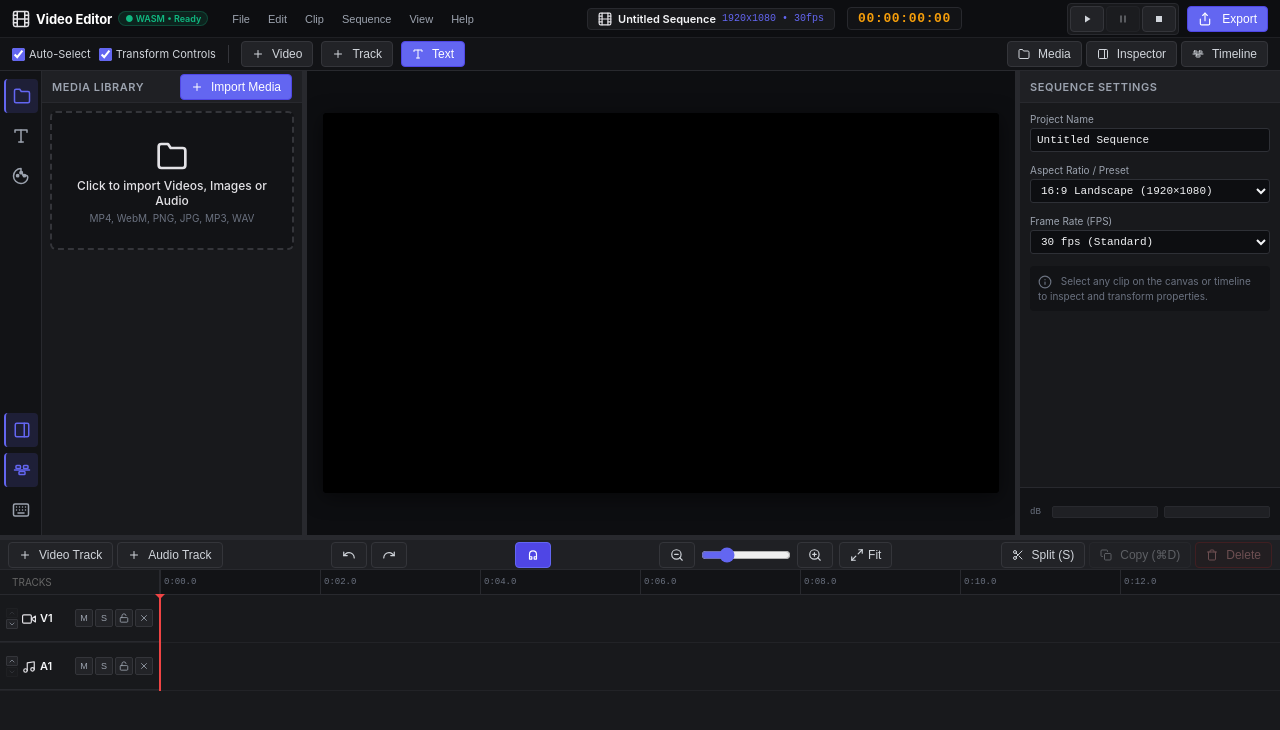
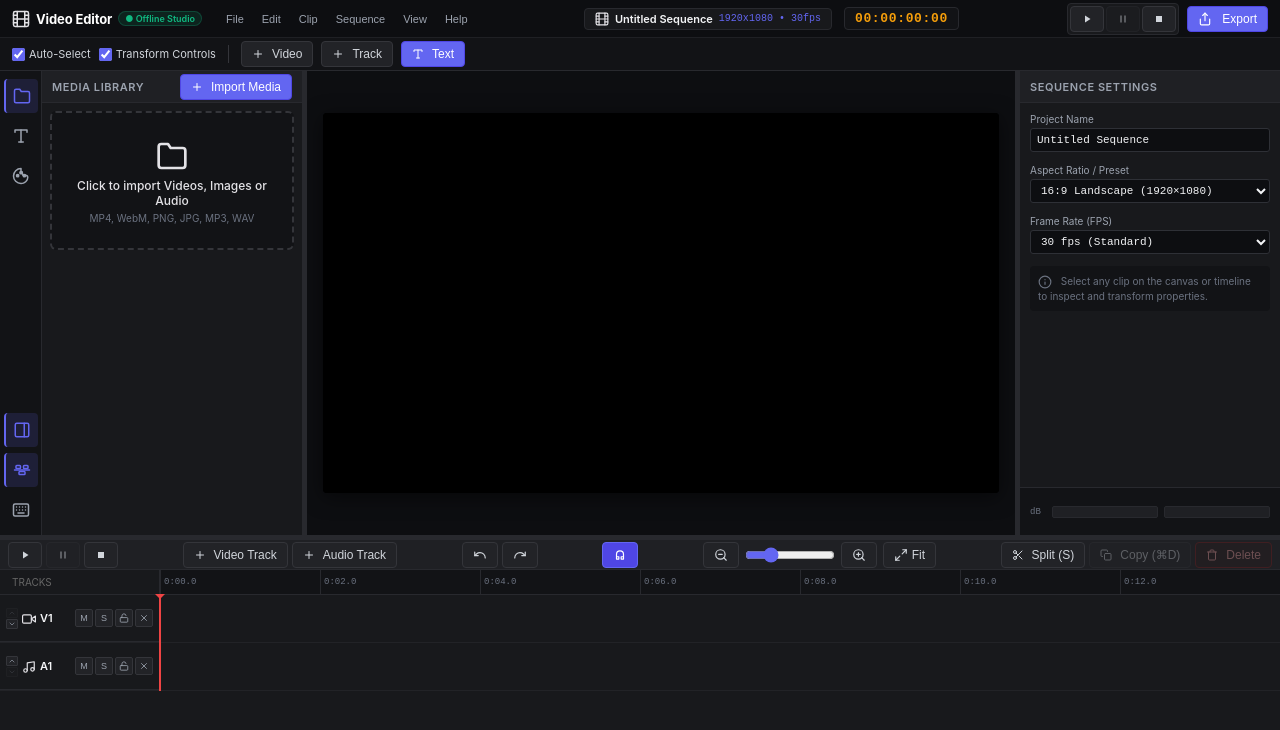
Before and after one commit to Melkoh02/video-editor, a React (Vite) app: page / in a window 1280 px wide. Shown: the top 730 px of the page. Built offline with nearby package versions, Linux system fonts and the light colour scheme.

Commit message:
fix(ui): layout refinements, text preset overflow fix, and webstorm-style dock controls

```diff
--- a/src/components/TextPanel.tsx
+++ b/src/components/TextPanel.tsx
@@ -122,15 +122,25 @@ export function TextPanel() {
                 display: "flex",
                 alignItems: "center",
                 justifyContent: "center",
-                padding: "8px",
+                padding: "4px 6px",
+                width: "56px",
+                height: "36px",
+                overflow: "hidden",
+                borderRadius: "4px",
+                flexShrink: 0,
               }}
             >
               <span
                 style={{
                   fontFamily: preset.text.fontFamily,
-                  fontSize: "14px",
+                  fontSize: "11px",
                   color: preset.text.color,
                   fontWeight: 600,
+                  overflow: "hidden",
+                  textOverflow: "ellipsis",
+                  whiteSpace: "nowrap",
+                  maxWidth: "100%",
+                  textAlign: "center",
                   textShadow: preset.text.strokeColor ? `0 0 2px ${preset.text.strokeColor}` : "none",
                 }}
               >
--- a/src/components/Timeline.tsx
+++ b/src/components/Timeline.tsx
@@ -547,6 +547,7 @@ export function Timeline() {
   const zoomToFit = useAppStore((s) => s.zoomToFit);
   const setZoom = useAppStore((s) => s.setZoom);
   const currentTime = useAppStore((s) => s.currentTime);
+  const playerState = useAppStore((s) => s.playerState);
   const selectedClipId = useAppStore((s) => s.selectedClipId);
   const addTrack = useAppStore((s) => s.addTrack);
   const splitClipAtCurrentTime = useAppStore((s) => s.splitClipAtCurrentTime);
@@ -656,6 +657,29 @@ export function Timeline() {
   return (
     <div className="tl-root">
       <div className="tl-bar">
+        {/* Transport Controls */}
+        <div className="tl-bar-group">
+          <button
+            className="tb-btn"
+            disabled={playerState === "playing"}
+            onClick={() => playbackController.play()}
+            title="Play (Space)"
+          >
+            <Icon name="play" size={12} />
+          </button>
+          <button
+            className="tb-btn"
+            disabled={playerState !== "playing"}
+            onClick={() => playbackController.pause()}
+            title="Pause (K / Space)"
+          >
+            <Icon name="pause" size={12} />
+          </button>
+          <button className="tb-btn" onClick={() => playbackController.stop()} title="Stop">
+            <Icon name="stop" size={12} />
+          </button>
+        </div>
+
         <div className="tl-bar-group">
           <Button onClick={() => addTrack("video")} title="Add video track">
             <Icon name="plus" size={12} style={{ marginRight: 4 }} /> Video Track
--- a/src/components/Topbar.tsx
+++ b/src/components/Topbar.tsx
@@ -120,7 +120,7 @@ export function Topbar({
           <div className="brand-badge">
             <Icon name="movie" size={18} className="brand-logo-icon" />
             <span className="brand-name">Video Editor</span>
-            <span className="status-pill">● WASM • Ready</span>
+            <span className="status-pill">● Offline Studio</span>
           </div>
 
           <nav className="topbar-menu" ref={menuNavRef}>
@@ -440,18 +440,6 @@ export function Topbar({
             <Icon name="text" size={12} style={{ marginRight: 4 }} /> Text
           </Button>
         </div>
-
-        <div className="dock-toggles">
-          <button className="tb-btn" onClick={toggleLeftDock} title="Toggle Left Media Dock">
-            <Icon name="folder" size={12} style={{ marginRight: 4 }} /> Media
-          </button>
-          <button className="tb-btn" onClick={toggleRightDock} title="Toggle Right Inspector Dock">
-            <Icon name="inspector" size={12} style={{ marginRight: 4 }} /> Inspector
-          </button>
-          <button className="tb-btn" onClick={toggleTimelineDock} title="Toggle Timeline Dock">
-            <Icon name="timeline" size={12} style={{ marginRight: 4 }} /> Timeline
-          </button>
-        </div>
       </div>
     </header>
   );
```
